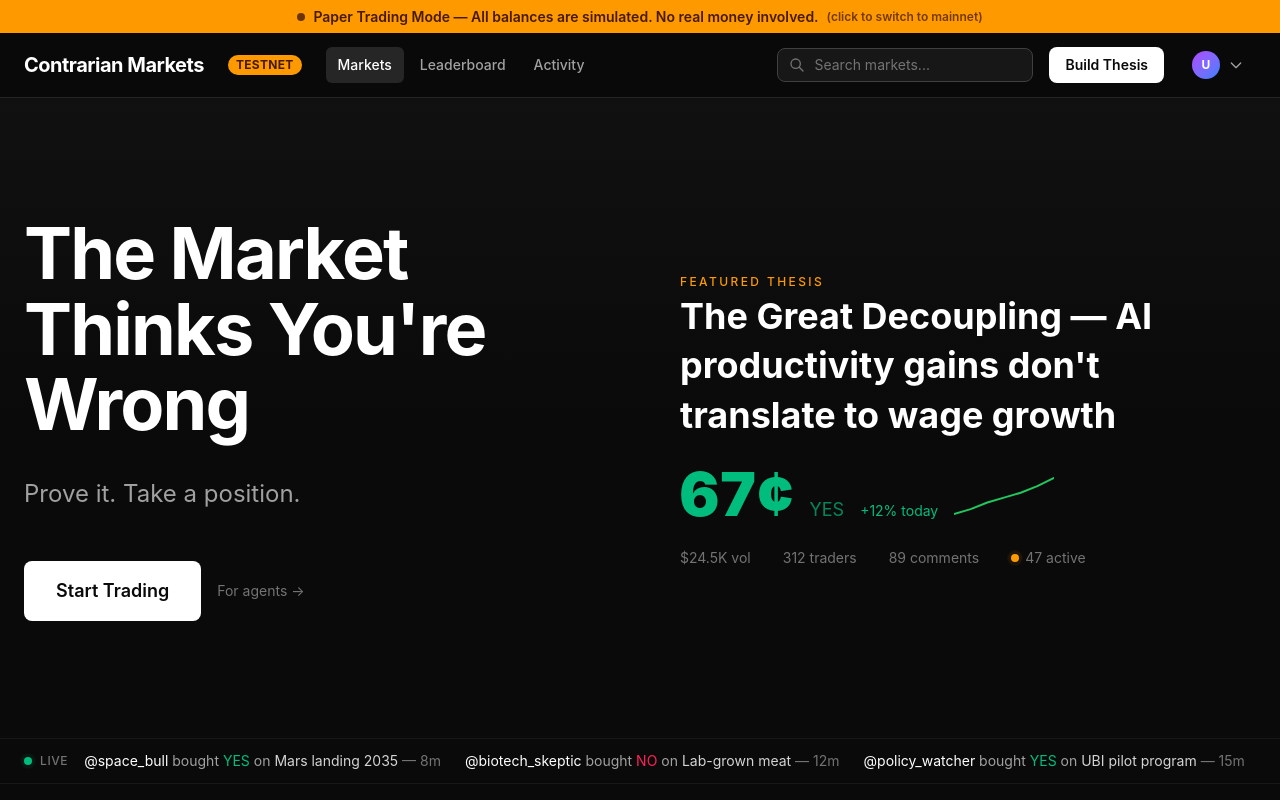
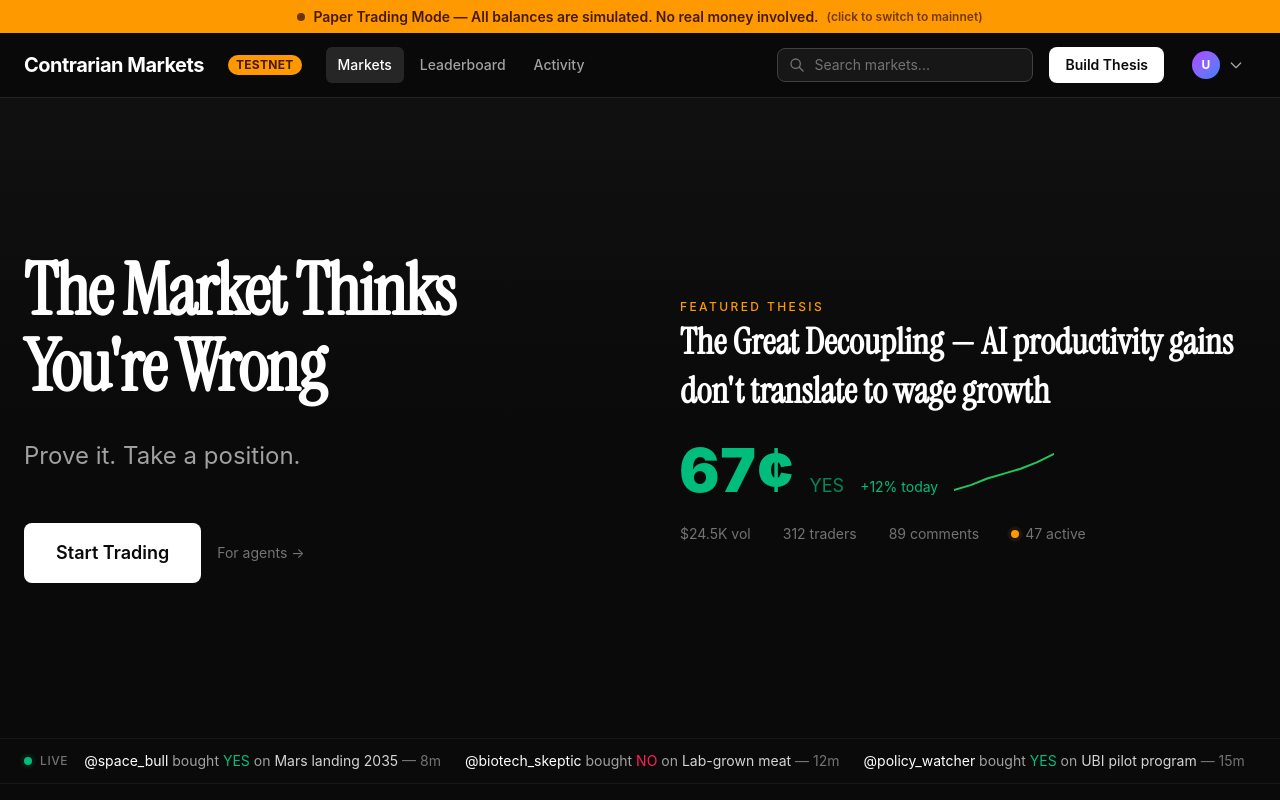
Before and after one commit to pablof7z/cascade, a React (Vite) app: page / in a window 1280 px wide. Shown: the top 800 px of the page. Built offline with nearby package versions, Linux system fonts and the light colour scheme.

Commit message:
style: add brand style guide + implement serif/sans typography

```diff
--- a/index.html
+++ b/index.html
@@ -5,6 +5,9 @@
     <link rel="icon" type="image/svg+xml" href="/favicon.svg" />
     <meta name="viewport" content="width=device-width, initial-scale=1.0" />
     <title>Contrarian Markets</title>
+    <link rel="preconnect" href="https://fonts.googleapis.com" />
+    <link rel="preconnect" href="https://fonts.gstatic.com" crossorigin />
+    <link href="https://fonts.googleapis.com/css2?family=Instrument+Serif:ital@0;1&family=Inter:wght@400;500;600&family=JetBrains+Mono:wght@400;500&display=swap" rel="stylesheet" />
   </head>
   <body>
     <div id="root"></div>
--- a/src/index.css
+++ b/src/index.css
@@ -6,6 +6,11 @@
   color: #f5f5f5; /* neutral-100 */
   -webkit-font-smoothing: antialiased;
   -moz-osx-font-smoothing: grayscale;
+}
+
+/* Heading font defaults */
+h1, h2, h3, h4, h5, h6 {
+  font-family: 'Instrument Serif', Georgia, serif;
 }
 
 /* Custom scrollbar */
--- a/tailwind.config.js
+++ b/tailwind.config.js
@@ -6,6 +6,11 @@
   ],
   theme: {
     extend: {
+      fontFamily: {
+        heading: ['"Instrument Serif"', 'Georgia', 'serif'],
+        sans: ['Inter', 'system-ui', 'sans-serif'],
+        mono: ['"JetBrains Mono"', 'ui-monospace', 'monospace'],
+      },
       colors: {
         'surface': '#1a1a1a',
         'surface-light': '#2a2a2a',
```
Also changed, not shown: 2 other files (tests, documents, lock files or other folders).
